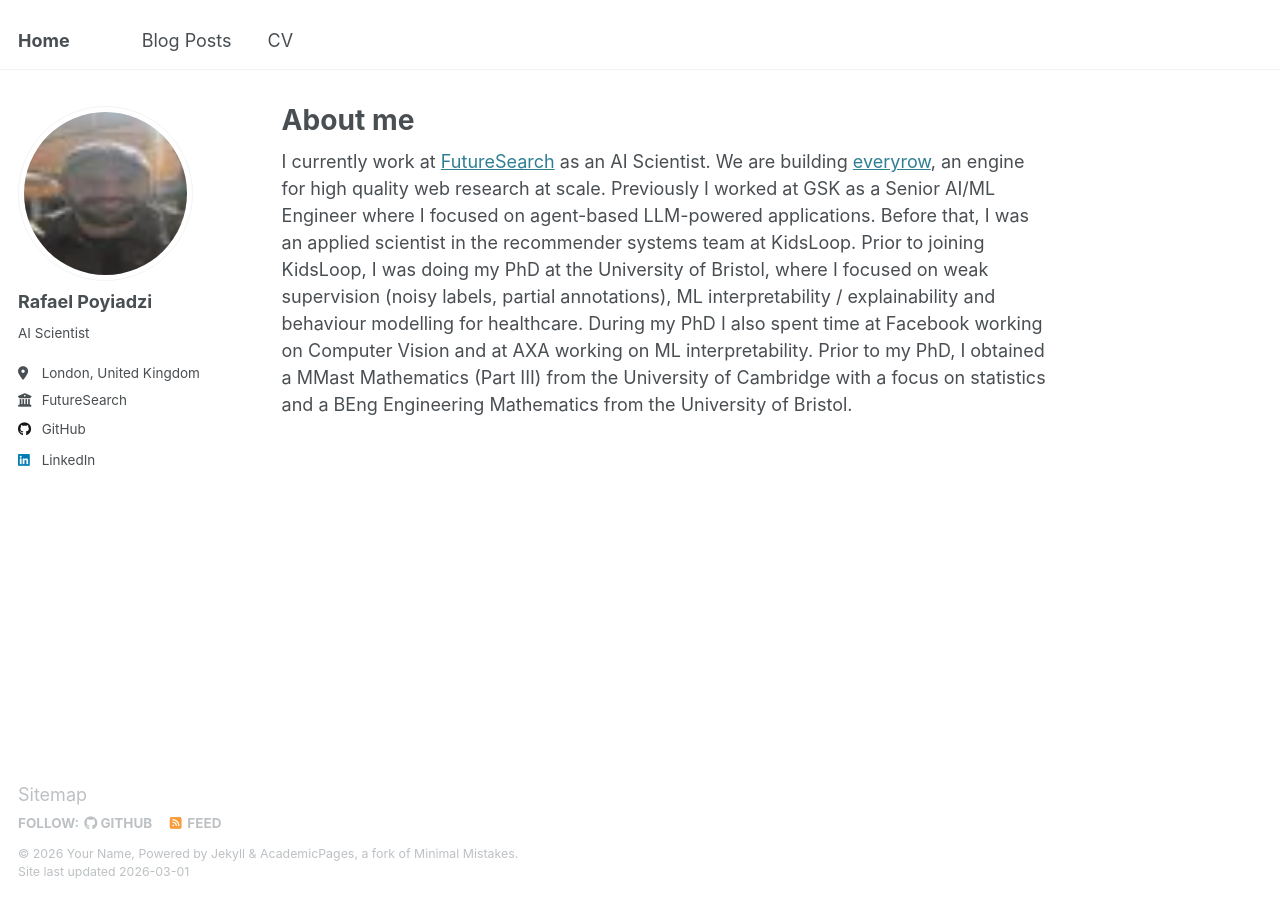
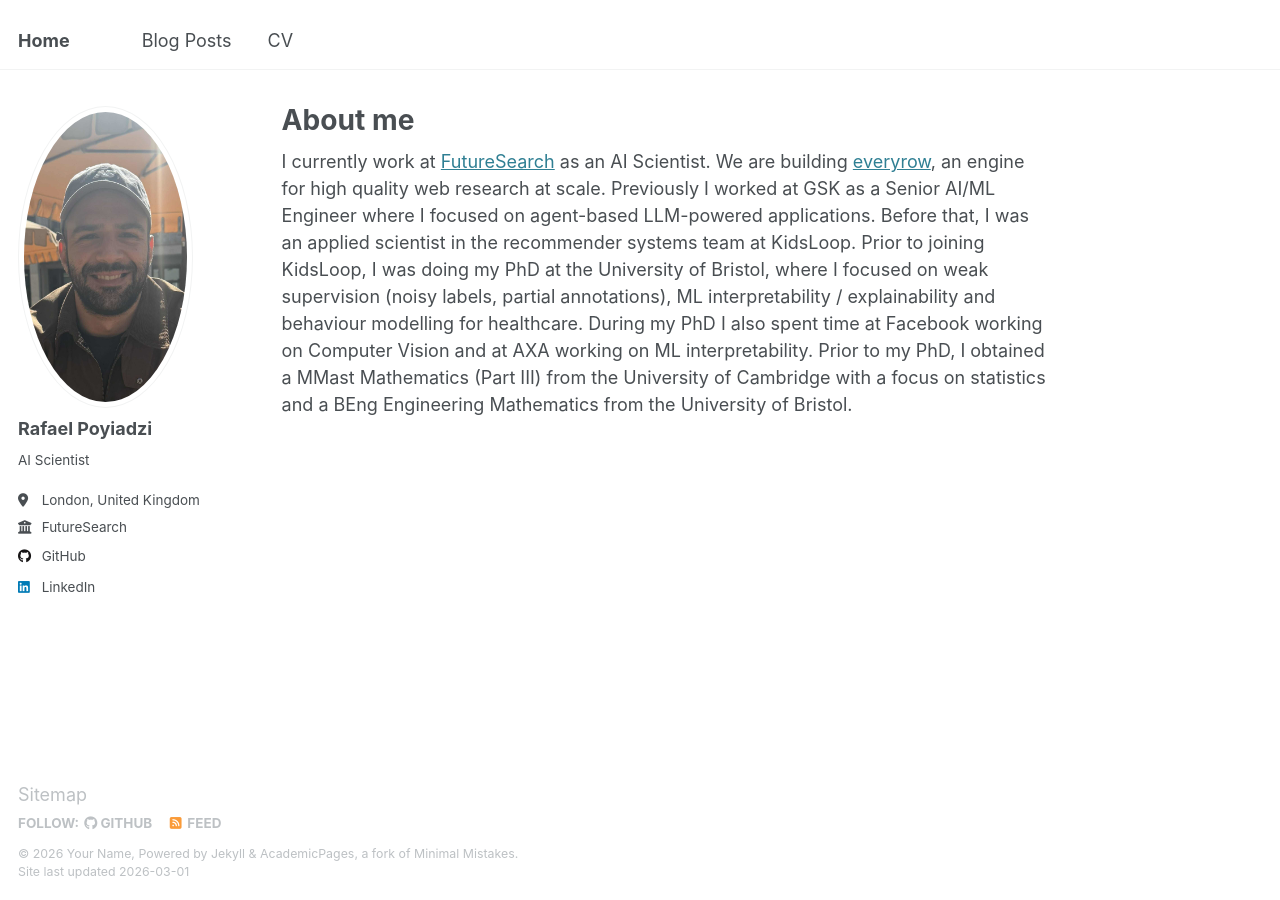
Before and after one commit to RafaelPo/rafaelpo.github.io, a Jekyll site: the page built from _pages/about.md, in a window 1280 px wide. Built offline with Jekyll 4.4.1, drawn with Linux system fonts in a browser that asks for light colours.

Commit message:
Update profile picture with higher resolution image
Co-Authored-By: Claude Opus 4.6 <noreply@anthropic.com>

```diff
--- a/_config.yml
+++ b/_config.yml
@@ -22,7 +22,7 @@ repository               : "academicpages/academicpages.github.io"
 #               Additional customization can be done by editing /_includes/author-profile.html
 author:
   # Biographic information
-  avatar           : "profile_pic.webp"
+  avatar           : "profile_pic.jpg"
   name             : "Rafael Poyiadzi"
   pronouns         : # example: "she/her"
   bio              : "AI Scientist"
```
Also changed, not shown: images/profile_pic.jpg (added).
